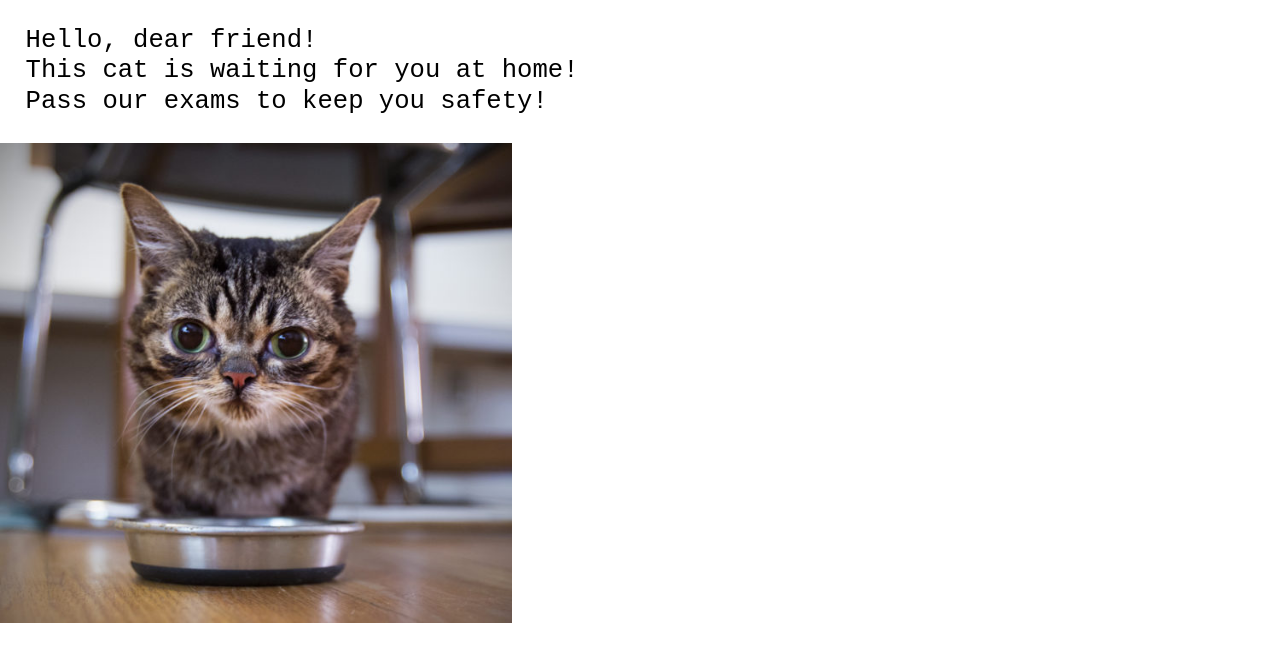
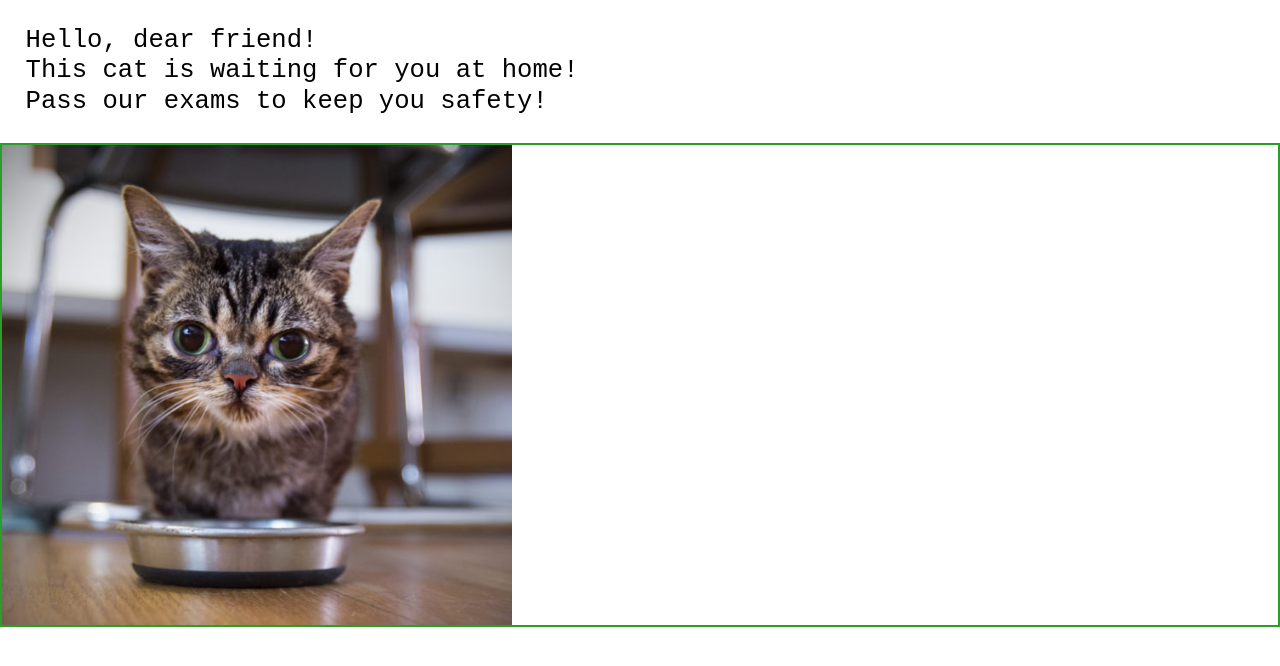
Before and after one commit to school-letovo/licenseexam_web, a Django app: page / in a window 1280 px wide. Shown: the part 56-722 px from the top of the page. Run offline with Django 3.2, Linux system fonts and the light colour scheme; some libraries are stand-ins or nearby versions.

Commit message:
changed picture style

```diff
--- a/templates/index.html
+++ b/templates/index.html
@@ -18,12 +18,15 @@
     font-size: 1vw;
     font-family: "Courier New", Courier, monospace;
     }
+    .pic1 {
+    left: 50px; top: 50px;
+    border: 2px solid #28a028;}
 </style>
 
 <body style="background-color: white;">
 <div style="margin: 2%;">
     <h2>Hello, dear friend! <br> This cat is waiting for you at home! <br> Pass our exams to keep you safety! </h2>
 </div>
-<img src="{% static "pictures/lilbub.jpg" %}" alt="Lil bub" height = 60%, width = 40%, margin-left: 20px%}">
+<div class="pic1"><img src="{% static "pictures/lilbub.jpg" %}" alt="Lil bub" height = 60%, width = 40%, margin-left: 20px%}"></div>
 </body>
 {% endblock %}
--- a/templates/page.html
+++ b/templates/page.html
@@ -16,8 +16,11 @@
     font-size: 1vw;
     font-family: "Courier New", Courier, monospace;
     }
+    .pic1 {
+    left: 50px; top: 50px;
+    border: 2px solid #28a028;}
 </style>
 
 <h2>Congrats! You have registered</h2>
-<img src="{% static "pictures/greateJob.jpg" alt="Great job" height = 60%, width = 40%, margin-left: 20px %}">
+<div class="pic1"> <img src="{% static "pictures/greateJob.jpg" alt="Great job" height = 60%, width = 40%, margin-left: 20px %}"></div>
 {%  endblock %}
--- a/templates/results.html
+++ b/templates/results.html
@@ -15,6 +15,9 @@
     font-size: 1vw;
     font-family: "Courier New", Courier, monospace;
     }
+    .pic1 {
+    left: 50px; top: 50px;
+    border: 2px solid #28a028;}
 </style>
 <div style="margin: 2%;">
     <h2>Your results:</h2>
```
